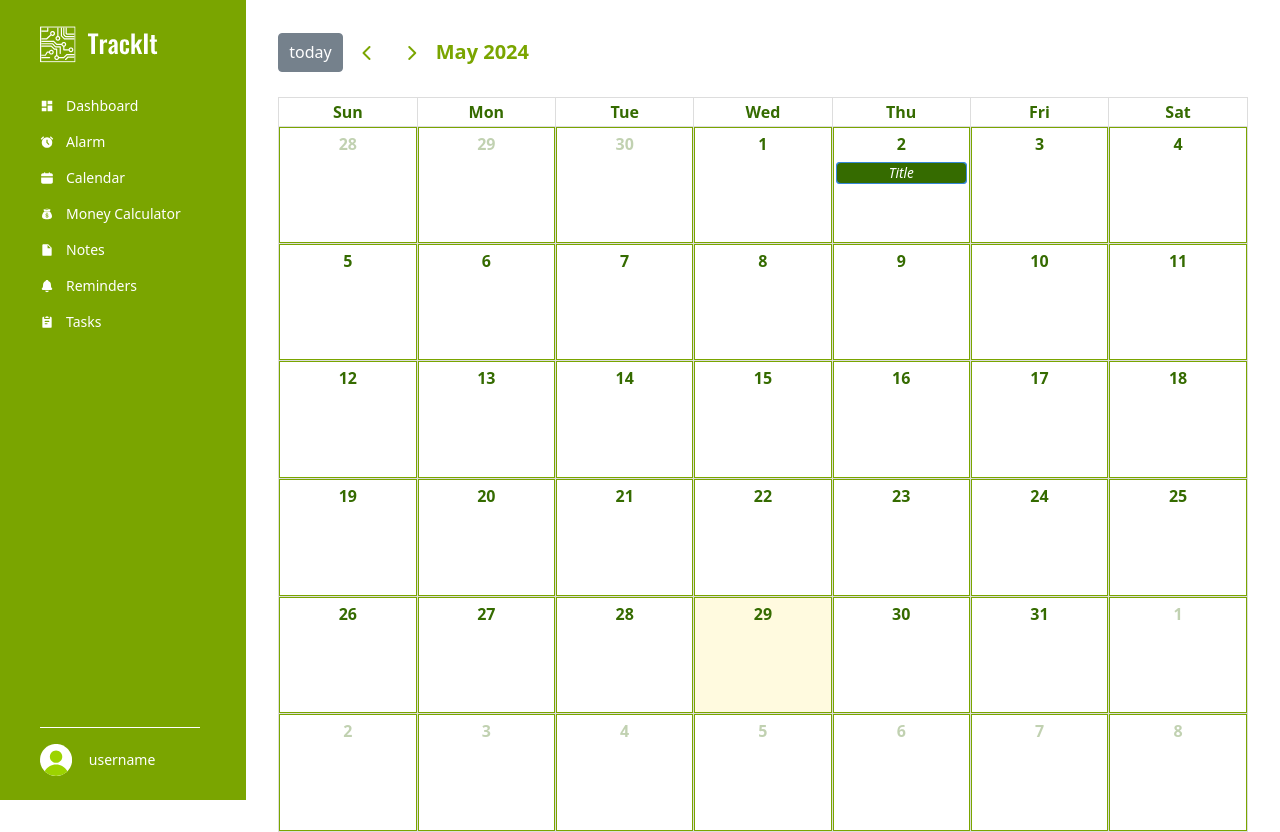
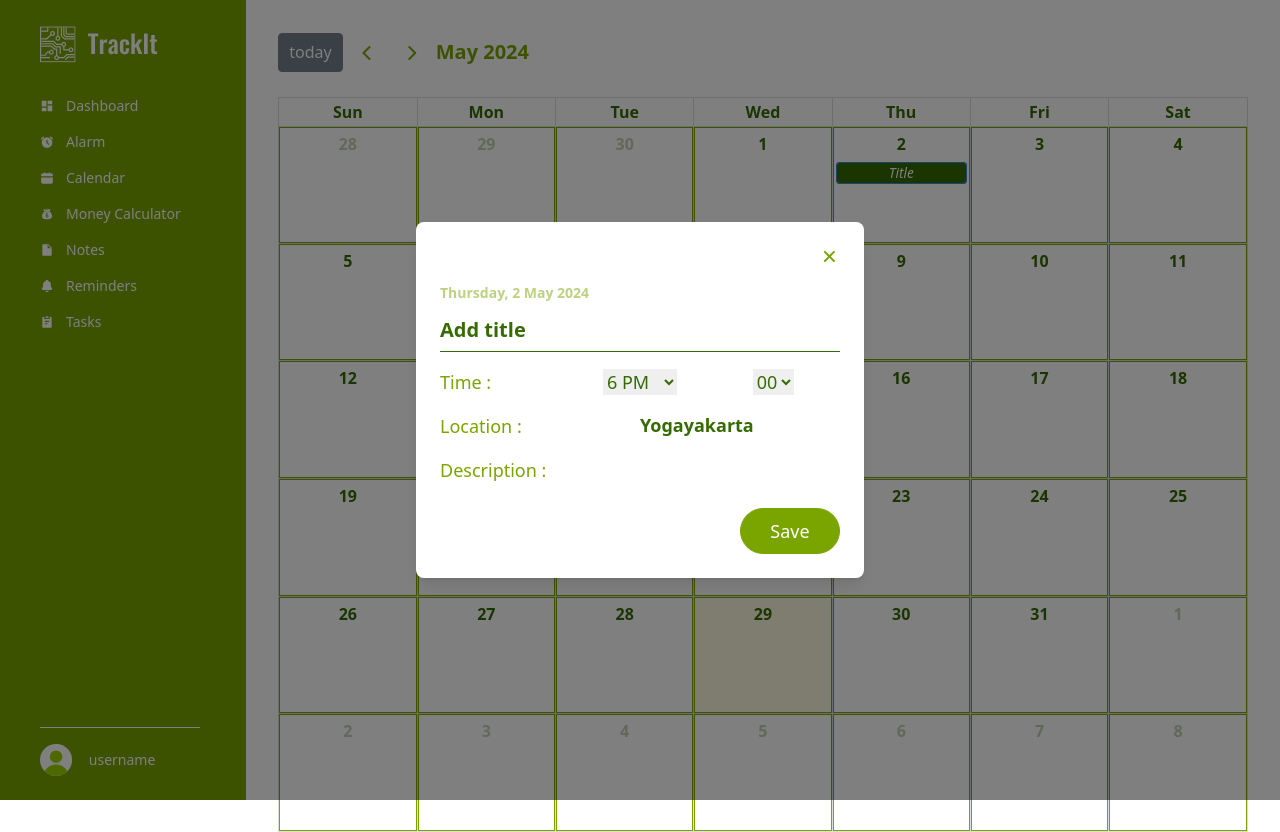
Before and after one commit to allsyalwaa/TrackIt, a React (Vite) app: page /calendar in a window 1280 px wide. Built offline with nearby package versions, Linux system fonts and the light colour scheme.

Commit message:
Create AddEvent feature for SecCalendar component

```diff
--- a/src/components/section/SecCalendar.jsx
+++ b/src/components/section/SecCalendar.jsx
@@ -1,6 +1,7 @@
 import FullCalendar from "@fullcalendar/react";
 import dayGridPlugin from "@fullcalendar/daygrid";
 import "../../index.css";
+import AddEvent from "../ui/AddEvent";
 
 const events = [{ title: "Title", start: "2024-05-02" }];
 
@@ -19,6 +20,7 @@ export default function SecCalendar() {
         }}
         eventContent={renderEventContent}
       />
+      <AddEvent />
     </div>
   );
 }
--- /dev/null
+++ b/src/components/ui/AddEvent.jsx
@@ -0,0 +1,116 @@
+import Button from "./Button";
+
+export default function AddEvent() {
+  return (
+    <>
+      <div className="fixed inset-0 z-50 flex items-center justify-center bg-black/50">
+        <div className="w-full max-w-md rounded-lg bg-white p-6 shadow-lg">
+          <div className="mb-4 flex justify-end">
+            <button className="text-primary">
+              <svg
+                xmlns="http://www.w3.org/2000/svg"
+                width="1.3em"
+                height="1.3em"
+                viewBox="0 0 512 512"
+              >
+                <path
+                  fill="currentColor"
+                  d="m289.94 256l95-95A24 24 0 0 0 351 127l-95 95l-95-95a24 24 0 0 0-34 34l95 95l-95 95a24 24 0 1 0 34 34l95-95l95 95a24 24 0 0 0 34-34Z"
+                />
+              </svg>
+            </button>
+          </div>
+
+          <p className="text-sm font-bold text-primary/50">
+            Thursday, 2 May 2024
+          </p>
+          <form className="mt-4 flex w-full flex-col justify-start" action="">
+            <input
+              type="text"
+              id="title"
+              name="title"
+              className="w-full border-none placeholder-secondary outline-none placeholder:text-xl placeholder:font-semibold"
+              placeholder="Add title"
+            />
+            <hr className="border-t-1 mt-2 w-full border-secondary" />
+
+            <div className="mt-4 grid grid-cols-3 items-center justify-between">
+              <label className="text-lg text-primary" htmlFor="hours">
+                Time :
+              </label>
+
+              <select
+                className="mx-auto text-lg font-medium text-secondary"
+                name="hours"
+                id="hours"
+              >
+                <option value="">6 PM</option>
+                <option value="">7 PM</option>
+                <option value="">8 PM</option>
+                <option value="">9 PM</option>
+                <option value="">10 PM</option>
+                <option value="">11 PM</option>
+                <option value="">12 PM</option>
+                <option value="">1 PM</option>
+                <option value="">2 PM</option>
+                <option value="">3 PM</option>
+                <option value="">4 PM</option>
+                <option value="">5 PM</option>
+                <option value="">6 AM</option>
+                <option value="">7 AM</option>
+                <option value="">8 AM</option>
+                <option value="">9 AM</option>
+                <option value="">10 AM</option>
+                <option value="">11 AM</option>
+                <option value="">12 AM</option>
+                <option value="">1 AM</option>
+                <option value="">2 AM</option>
+                <option value="">3 AM</option>
+                <option value="">4 AM</option>
+                <option value="">5 AM</option>
+              </select>
+
+              <select
+                className="mx-auto text-lg font-medium text-secondary"
+                name="minutes"
+                id="minutes"
+              >
+                <option value="">00</option>
+                <option value="">05</option>
+                <option value="">10</option>
+                <option value="">15</option>
+                <option value="">20</option>
+                <option value="">25</option>
+                <option value="">30</option>
+                <option value="">35</option>
+                <option value="">40</option>
+                <option value="">45</option>
+                <option value="">50</option>
+                <option value="">55</option>
+              </select>
+            </div>
+
+            <div className="mt-4 grid grid-cols-2 justify-between">
+              <label className="text-lg text-primary">Location :</label>
+              <input
+                type="text"
+                className="border-none  placeholder-secondary outline-none placeholder:text-lg placeholder:font-semibold"
+                placeholder="Yogayakarta"
+              />
+            </div>
+            <div className="mt-4 grid grid-cols-2 justify-between">
+              <label className="text-lg text-primary">Description :</label>
+              <input type="text" className="border-none  outline-none " />
+            </div>
+
+            <div className="mt-6 flex justify-end">
+              <Button className={"w-1/4"} variant="primary">
+                Save
+              </Button>
+            </div>
+          </form>
+        </div>
+      </div>
+    </>
+  );
+}
```
